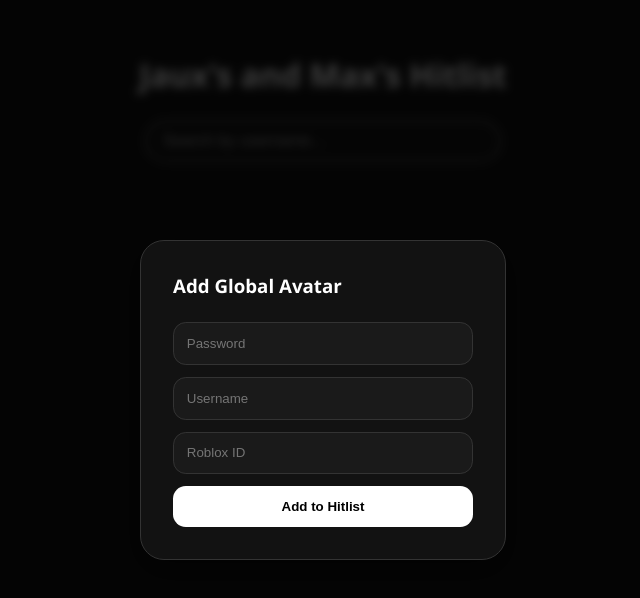
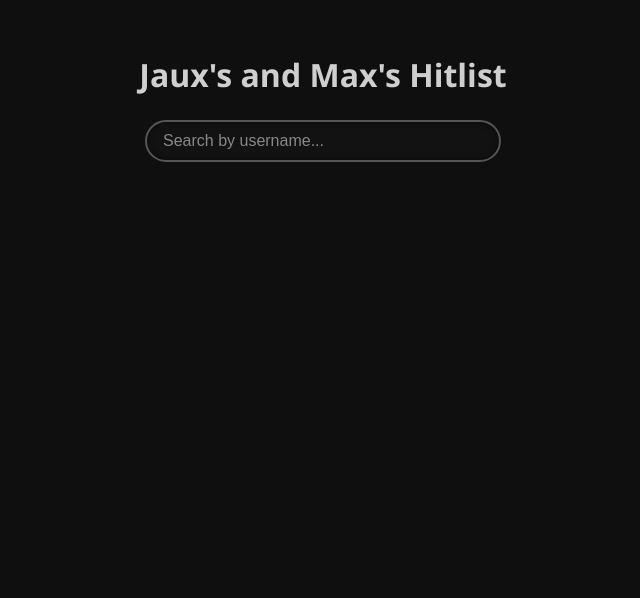
Before and after one commit to GixnkyDelmonunt/Whatever, a website: page index.html in a window 1280 px wide. Shown: the whole page, without its empty margins (317-957 px from the left). Drawn offline with Linux system fonts and the light colour scheme; no server answers.

Commit message:
Refactor display property in styles.css
Removed the '!important' flag from the display property.

```diff
--- a/styles.css
+++ b/styles.css
@@ -105,7 +105,7 @@
   background: rgba(0, 0, 0, 0.7);
   backdrop-filter: blur(5px);
   z-index: 1000;
-  display: flex !important; /* Use flex to center the content */
+  display: flex;
   align-items: center;
   justify-content: center;
   animation: fadeIn 0.3s ease;
```
